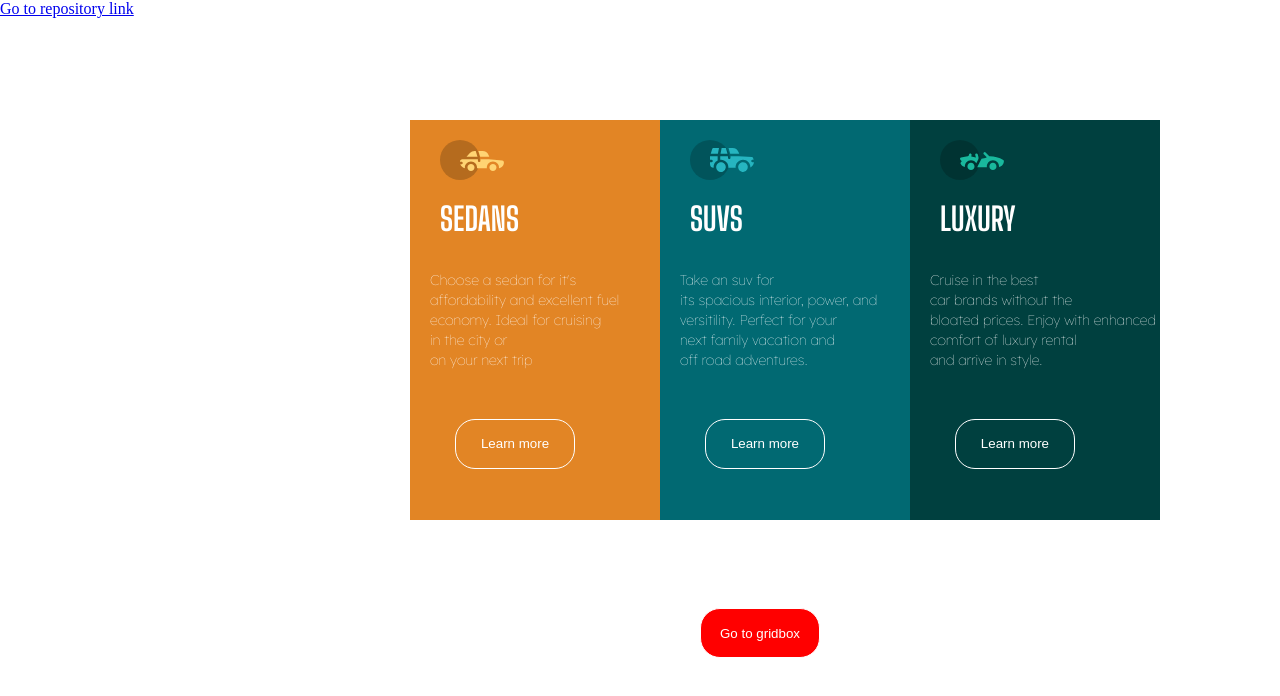
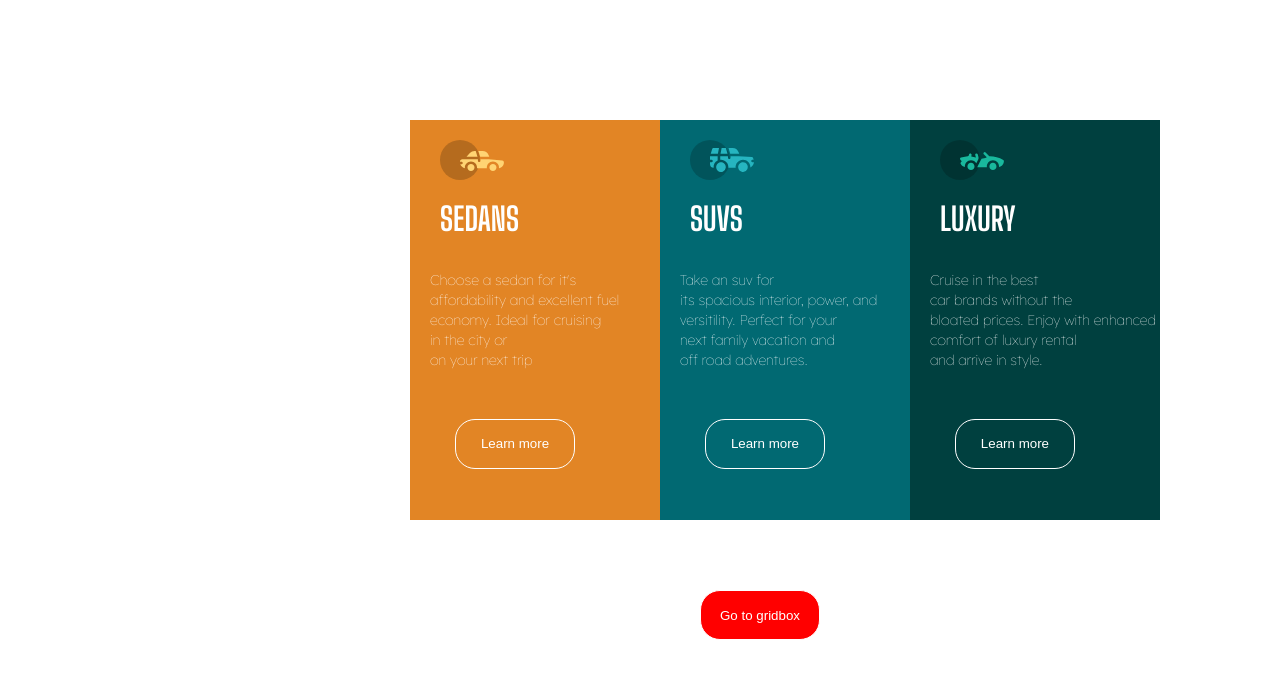
Before and after one commit to 19zay/Zuri-Task, a plain HTML site: page index.html in a window 1280 px wide. Drawn offline with Linux system fonts and the light colour scheme; a script that the page names is missing.

Commit message:
new commit

```diff
--- a/index.html
+++ b/index.html
@@ -13,9 +13,6 @@
 </head>
 
 <body>
-  <header>
-    <a href="https://github.com/19zay/Zuri-Task">Go to repository link</a>
-  </header>
   <script src="script.js"></script>
   <div class="go-to">
     <button type="submit" class="goto-button" onclick="location.href='grid.html';" >Go to gridbox</button>
```
